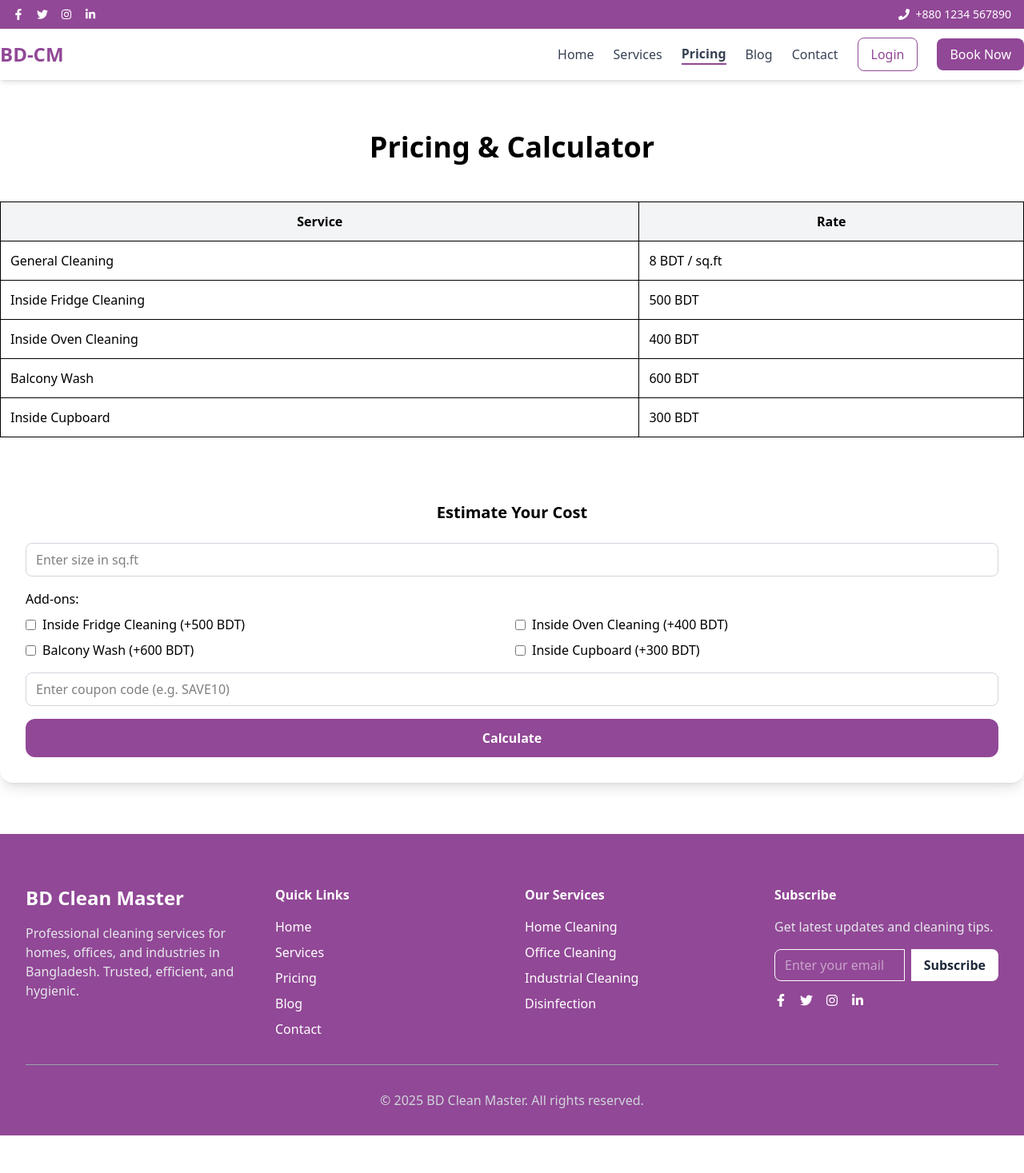
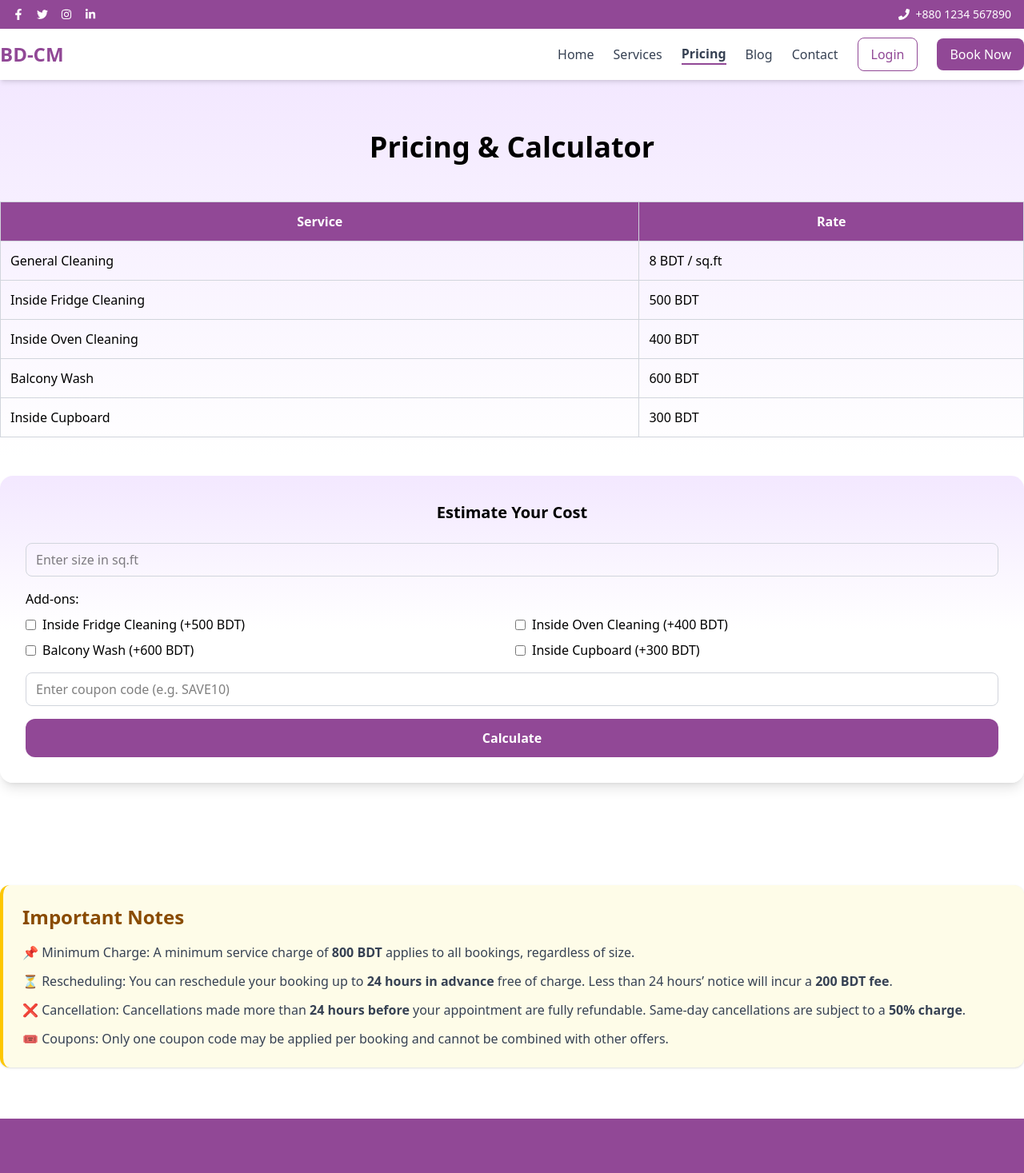
Before and after one commit to MISFOfficial/BD-Clean-Master, a React (Vite) app: page /pricing in a window 1280 px wide. Shown: the top 1467 px of the page at 80% size. Before the commit the page ends 1420 px from the top, so only its background shows below. Built offline with nearby package versions, Linux system fonts and the light colour scheme.

Commit message:
Pricing note section is added on the pricing page

```diff
--- a/src/Pages/Pricing/Pricing.jsx
+++ b/src/Pages/Pricing/Pricing.jsx
@@ -1,12 +1,19 @@
 import React from 'react';
 import PricingCalculator from './ServiceAreas/PricingCalculator/PricingCalculator';
+import PricingNotes from './ServiceAreas/PricingNotes/PricingNotes';
 
 const Pricing = () => {
     return (
         <div>
+            <div className='secondery-color-2 py-16'>
+                <div className='max-w-7xl mx-auto px-4 sm:px-6 lg:px-0 '>
+                    <PricingCalculator></PricingCalculator>
+                </div>
+            </div>
+
             <div className='secondery-color py-16'>
                 <div className='max-w-7xl mx-auto px-4 sm:px-6 lg:px-0 '>
-                    <PricingCalculator></PricingCalculator>
+                    <PricingNotes></PricingNotes>
                 </div>
             </div>
         </div>
--- a/src/Pages/Pricing/ServiceAreas/PricingCalculator/PricingCalculator.jsx
+++ b/src/Pages/Pricing/ServiceAreas/PricingCalculator/PricingCalculator.jsx
@@ -63,40 +63,40 @@ const PricingCalculator = () => {
 
             {/* Transparent Pricing Table */}
             <div className="overflow-x-auto mb-12">
-                <table className="w-full border border-gray-200 shadow-md rounded-xl bg-white bg-opacity-90">
-                    <thead className="bg-gray-100">
+                <table className="w-full ">
+                    <thead className="primary-color text-light">
                         <tr>
-                            <th className="p-3 border">Service</th>
-                            <th className="p-3 border">Rate</th>
+                            <th className="p-3 border border-gray-300">Service</th>
+                            <th className="p-3 border border-gray-300">Rate</th>
                         </tr>
                     </thead>
                     <tbody>
                         <tr>
-                            <td className="p-3 border">General Cleaning</td>
-                            <td className="p-3 border">{pricePerSqFt} BDT / sq.ft</td>
+                            <td className="p-3 border border-gray-300">General Cleaning</td>
+                            <td className="p-3 border border-gray-300">{pricePerSqFt} BDT / sq.ft</td>
                         </tr>
                         <tr>
-                            <td className="p-3 border">Inside Fridge Cleaning</td>
-                            <td className="p-3 border">500 BDT</td>
+                            <td className="p-3 border border-gray-300">Inside Fridge Cleaning</td>
+                            <td className="p-3 border border-gray-300">500 BDT</td>
                         </tr>
                         <tr>
-                            <td className="p-3 border">Inside Oven Cleaning</td>
-                            <td className="p-3 border">400 BDT</td>
+                            <td className="p-3 border border-gray-300">Inside Oven Cleaning</td>
+                            <td className="p-3 border border-gray-300">400 BDT</td>
                         </tr>
                         <tr>
-                            <td className="p-3 border">Balcony Wash</td>
-                            <td className="p-3 border">600 BDT</td>
+                            <td className="p-3 border border-gray-300">Balcony Wash</td>
+                            <td className="p-3 border border-gray-300">600 BDT</td>
                         </tr>
                         <tr>
-                            <td className="p-3 border">Inside Cupboard</td>
-                            <td className="p-3 border">300 BDT</td>
+                            <td className="p-3 border border-gray-300">Inside Cupboard</td>
+                            <td className="p-3 border border-gray-300">300 BDT</td>
                         </tr>
                     </tbody>
                 </table>
             </div>
 
             {/* Calculator Form */}
-            <div className="bg-white bg-opacity-95 shadow-lg rounded-2xl p-8 ">
+            <div className="secondery-color-2 bg-opacity-95 shadow-lg rounded-2xl p-8 ">
                 <h3 className="text-xl font-semibold mb-6 text-center">
                     Estimate Your Cost
                 </h3>
--- /dev/null
+++ b/src/Pages/Pricing/ServiceAreas/PricingNotes/PricingNotes.jsx
@@ -0,0 +1,34 @@
+const PricingNotes = () => {
+    return (
+        <div className="p-6 bg-yellow-50 border-l-4 border-yellow-400 rounded-xl shadow">
+            <h3 className="text-2xl font-semibold mb-4 text-yellow-800">
+                Important Notes
+            </h3>
+            <ul className="space-y-3 text-gray-700">
+                <li>
+                    <span className="font-medium">📌 Minimum Charge:</span> A minimum
+                    service charge of <strong>800 BDT</strong> applies to all bookings,
+                    regardless of size.
+                </li>
+                <li>
+                    <span className="font-medium">⏳ Rescheduling:</span> You can
+                    reschedule your booking up to <strong>24 hours in advance</strong> free
+                    of charge. Less than 24 hours’ notice will incur a{" "}
+                    <strong>200 BDT fee</strong>.
+                </li>
+                <li>
+                    <span className="font-medium">❌ Cancellation:</span> Cancellations
+                    made more than <strong>24 hours before</strong> your appointment are
+                    fully refundable. Same-day cancellations are subject to a{" "}
+                    <strong>50% charge</strong>.
+                </li>
+                <li>
+                    <span className="font-medium">🎟️ Coupons:</span> Only one coupon code
+                    may be applied per booking and cannot be combined with other offers.
+                </li>
+            </ul>
+        </div>
+    );
+};
+
+export default PricingNotes;
```
